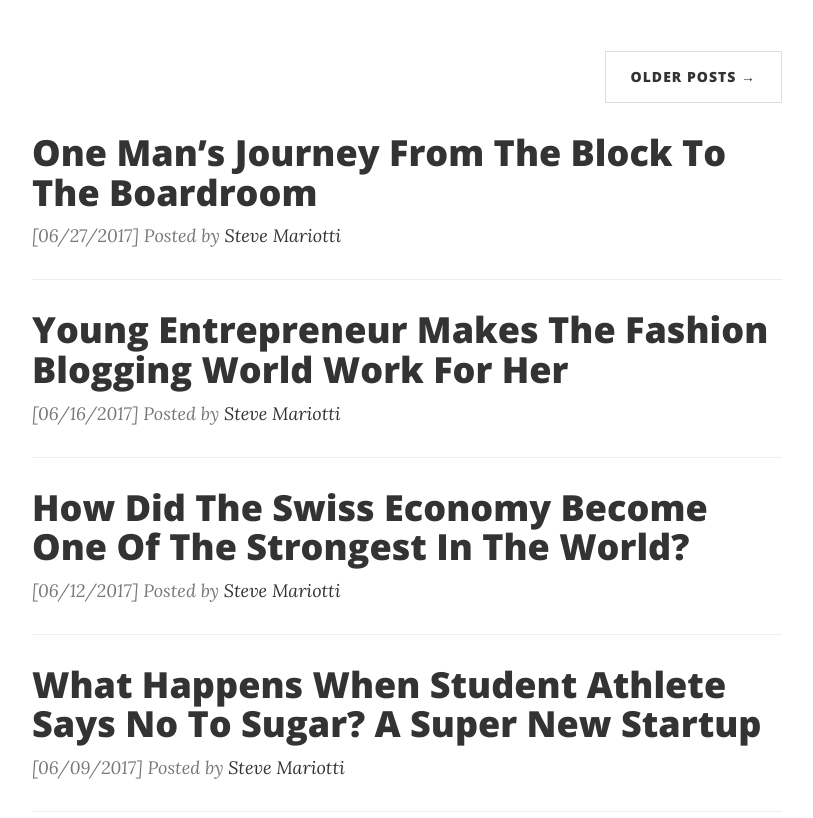
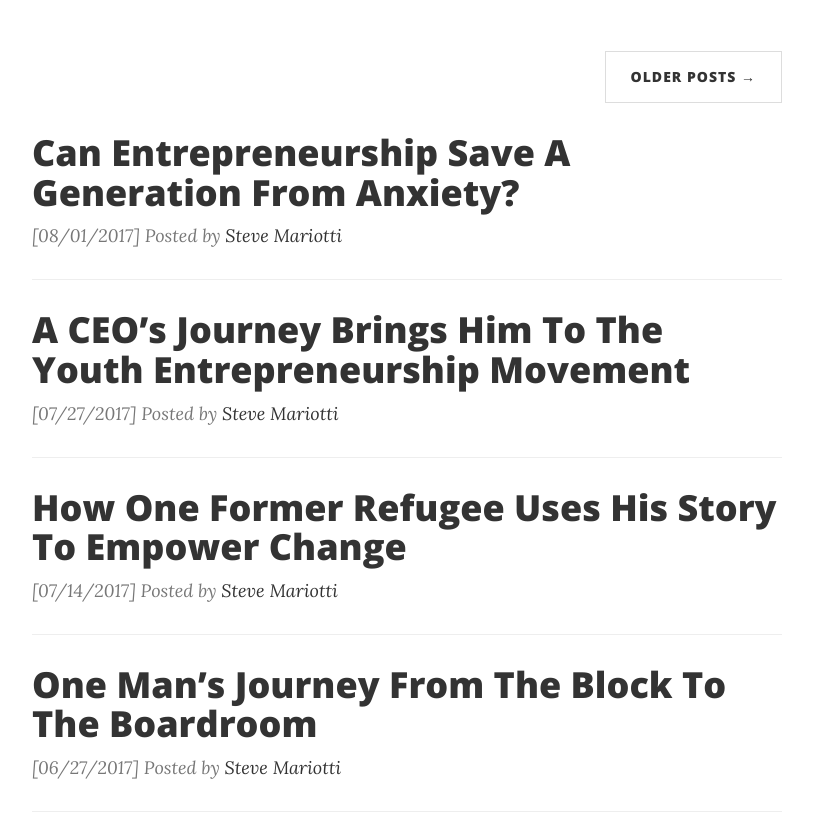
Before and after one commit to JenCodetc/steve-mariotti, a website: page post.html in a window 1280 px wide. Shown: the part 520-1338 px from the top of the page, without its empty margins (233-1046 px from the left). Drawn offline with nearby package versions, Linux system fonts and the light colour scheme.

Commit message:
added 3 new posts

```diff
--- a/post.html
+++ b/post.html
@@ -151,40 +151,40 @@
 
                 <hr>
 
+                -->
+
                 <div class="post-preview">
-                    <a href="">
+                    <a href="http://www.huffingtonpost.com/entry/can-entrepreneurship-save-a-generation-from-anxiety_us_59809888e4b07c5ef3dc1849">
                         <h2 class="post-title">
-
+                            Can Entrepreneurship Save A Generation From Anxiety?
                         </h2>
                     </a>
-                    <p class="post-meta">[] Posted by <a href="about.html">Steve Mariotti</a></p>
+                    <p class="post-meta">[08/01/2017] Posted by <a href="about.html">Steve Mariotti</a></p>
                 </div>
 
                 <hr>
 
                 <div class="post-preview">
-                    <a href="">
+                    <a href="http://www.huffingtonpost.com/entry/a-ceos-journey-brings-him-to-the-youth-entrepreneurship_us_5979e4f0e4b09982b7376263">
                         <h2 class="post-title">
-
+                            A CEO’s Journey Brings Him To The Youth Entrepreneurship Movement
                         </h2>
                     </a>
-                    <p class="post-meta">[] Posted by <a href="about.html">Steve Mariotti</a></p>
+                    <p class="post-meta">[07/27/2017] Posted by <a href="about.html">Steve Mariotti</a></p>
                 </div>
 
                 <hr>
 
                 <div class="post-preview">
-                    <a href="">
+                    <a href="http://www.huffingtonpost.com/entry/how-one-former-refugee-uses-his-story-to-empower-change_us_5969100ce4b06a2c8edb4623">
                         <h2 class="post-title">
-
+                            How One Former Refugee Uses His Story To Empower Change
                         </h2>
                     </a>
-                    <p class="post-meta">[] Posted by <a href="about.html">Steve Mariotti</a></p>
+                    <p class="post-meta">[07/14/2017] Posted by <a href="about.html">Steve Mariotti</a></p>
                 </div>
 
                 <hr>
-
-                -->
 
                 <div class="post-preview">
                     <a href="http://www.huffingtonpost.com/entry/one-mans-journey-from-the-block-to-the-boardroom_us_5952df31e4b0326c0a8d0c24">
```
Also changed, not shown: index.html (+9 -9 lines).
